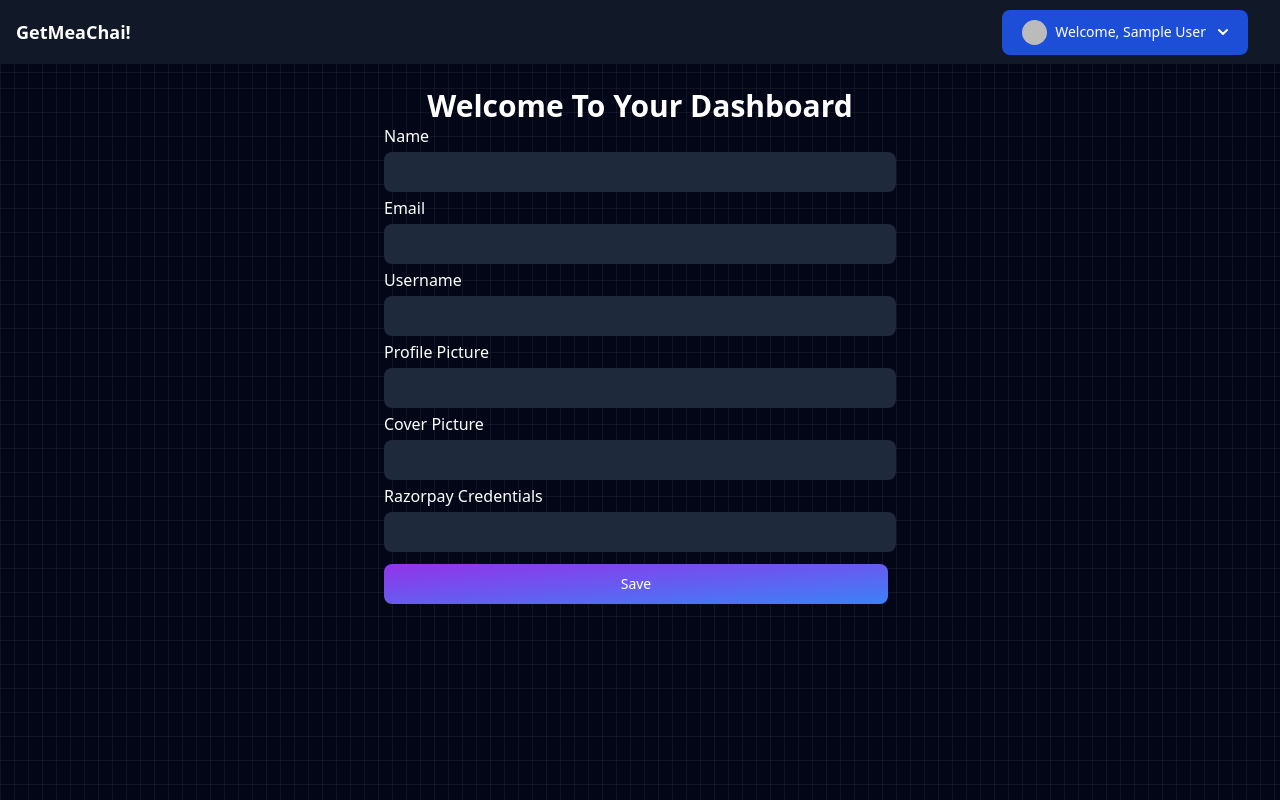
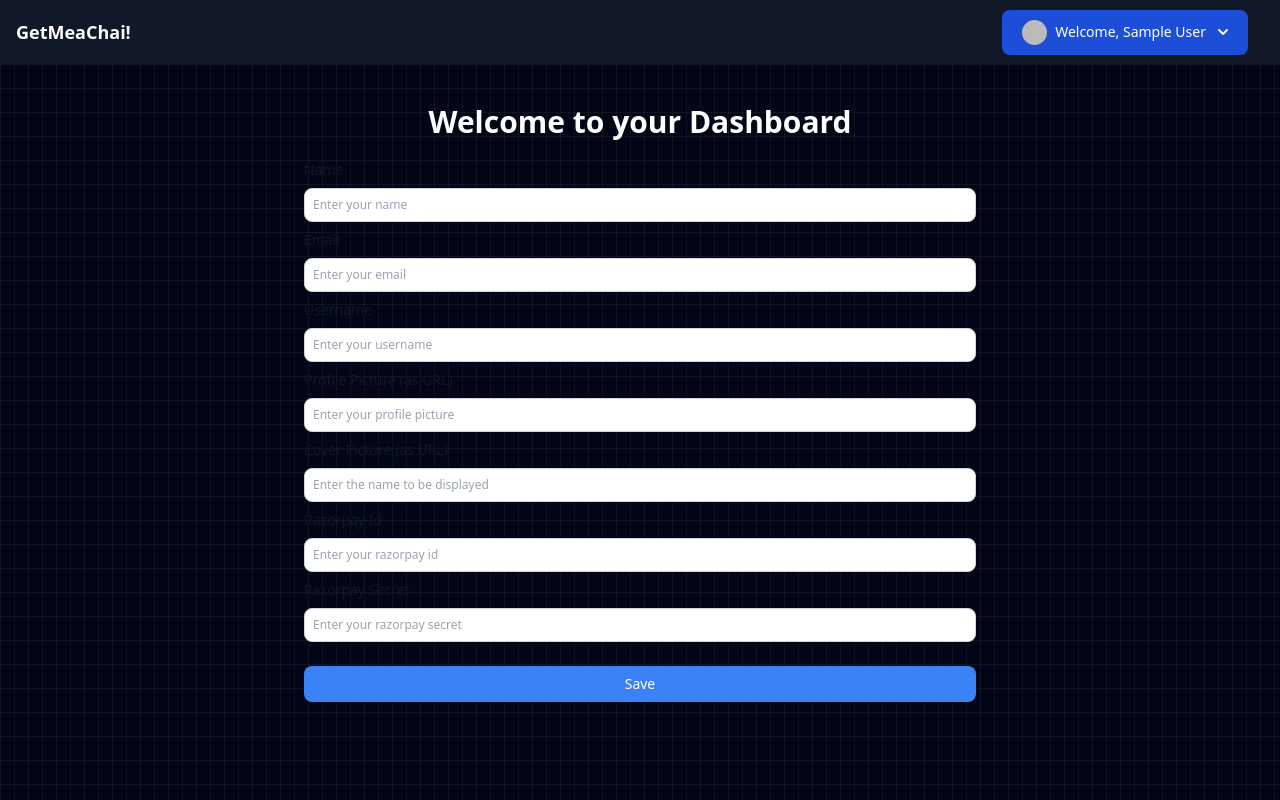
Before and after one commit to Denyme24/GetMeAChai, a Next.js app: page /Dashboard in a window 1280 px wide. Shown: the top 800 px of the page. Built offline with nearby package versions, Linux system fonts and the light colour scheme; no server answers; sample sign-in values are in the browser's storage.

Commit message:
fixed dropdown issue and dashboard issue

```diff
--- a/app/Dashboard/page.js
+++ b/app/Dashboard/page.js
@@ -1,60 +1,11 @@
 import React from "react";
-
-const dashboard = () => {
+import Dashboard from "../components/dashboard";
+const page = () => {
   return (
     <>
-      {/* Dashboard */}
-      <div className="container mx-auto w-[40vw]  mt-6 z-[1000] relative">
-        <h1 className="font-bold text-3xl text-center">
-          Welcome To Your Dashboard
-        </h1>
-        <div className="inputs flex flex-col justify-center gap-1">
-          <label htmlFor="name">Name</label>
-          <input
-            type="text"
-            id="name"
-            className="w-full p-3 rounded-lg bg-slate-800 h-[40px]"
-          />
-          <label htmlFor="email">Email</label>
-          <input
-            type="email"
-            id="email"
-            className="w-full p-3 rounded-lg bg-slate-800 h-[40px]"
-          />
-          <label htmlFor="username">Username</label>
-          <input
-            type="text"
-            id="username"
-            className="w-full p-3 rounded-lg bg-slate-800 h-[40px]"
-          />
-          <label htmlFor="profile">Profile Picture</label>
-          <input
-            type="text"
-            id="profile"
-            className="w-full p-3 rounded-lg bg-slate-800 h-[40px]"
-          />
-          <label htmlFor="cover">Cover Picture</label>
-          <input
-            type="text"
-            id="cover"
-            className="w-full p-3 rounded-lg bg-slate-800 h-[40px]"
-          />
-          <label htmlFor="razorpay">Razorpay Credentials</label>
-          <input
-            type="text"
-            id="razorpay"
-            className="w-full p-3 rounded-lg bg-slate-800 h-[40px]"
-          />
-          <button
-            type="button"
-            className="text-white mt-2 bg-gradient-to-br from-purple-600 to-blue-500 hover:bg-gradient-to-bl focus:ring-4 focus:outline-none focus:ring-blue-300 dark:focus:ring-blue-800 font-medium rounded-lg text-sm px-5 py-2.5 text-center me-2 mb-2"
-          >
-            Save
-          </button>
-        </div>
-      </div>
+      <Dashboard />
     </>
   );
 };
 
-export default dashboard;
+export default page;
--- /dev/null
+++ b/app/components/Dashboard.js
@@ -0,0 +1,172 @@
+"use client";
+import React, { useState, useEffect } from "react";
+import { useRouter } from "next/navigation";
+import { useSession } from "next-auth/react";
+
+const Dashboard = () => {
+  const { data: session } = useSession();
+  const router = useRouter();
+  const [form, setform] = useState({});
+
+  useEffect(() => {
+    if (!session) {
+      router.push("/login");
+    }
+  }, [router, session]);
+
+  const handleChange = (e) => {
+    setform({ ...form, [e.target.name]: e.target.value });
+  };
+
+  const handleSubmit = (e) => {
+    e.preventDefault();
+    setform({});
+    // Add your form submission logic here
+    console.log("Form submitted:", form);
+  };
+
+  return (
+    <>
+      {/* Dashboard */}
+      <div className="relative">
+        <div className="container mx-auto py-5 px-10">
+          <h1 className="text-center my-5 text-3xl font-bold">
+            Welcome to your Dashboard
+          </h1>
+          <form className="max-w-2xl mx-auto" onSubmit={handleSubmit}>
+            <div className="my-2">
+              <label
+                htmlFor="name"
+                className="block mb-2 text-sm font-medium text-gray-900 dark:text-white"
+              >
+                Name
+              </label>
+              <input
+                type="text"
+                name="name"
+                value={form.name ? form.name : ""}
+                onChange={handleChange}
+                id="name"
+                placeholder="Enter your name"
+                className="block w-full p-2 text-gray-900 border border-gray-300 rounded-lg text-xs focus:ring-blue-500 focus:border-blue-500 dark:bg-gray-800 dark:border-gray-600 dark:placeholder-gray-400 dark:text-white dark:focus:ring-blue-500 dark:focus:border-blue-500"
+              />
+            </div>
+            <div className="my-2">
+              <label
+                htmlFor="email"
+                className="flex flex-row gap-1 mb-2 text-sm font-medium text-gray-900 dark:text-white"
+              >
+                Email
+              </label>
+              <input
+                type="text"
+                name="email"
+                value={form.email ? form.email : ""}
+                onChange={handleChange}
+                id="email"
+                placeholder="Enter your email"
+                className="block w-full p-2 text-gray-900 border border-gray-300 rounded-lg text-xs focus:ring-blue-500 focus:border-blue-500 dark:bg-gray-800 dark:border-gray-600 dark:placeholder-gray-400 dark:text-white dark:focus:ring-blue-500 dark:focus:border-blue-500"
+              />
+            </div>
+            <div className="my-2">
+              <label
+                htmlFor="username"
+                className="flex flex-row gap-1 mb-2 text-sm font-medium text-gray-900 dark:text-white"
+              >
+                Username
+              </label>
+              <input
+                type="text"
+                name="username"
+                value={form.username ? form.username : ""}
+                onChange={handleChange}
+                id="username"
+                placeholder="Enter your username"
+                className="block w-full p-2 text-gray-900 border border-gray-300 rounded-lg text-xs focus:ring-blue-500 focus:border-blue-500 dark:bg-gray-800 dark:border-gray-600 dark:placeholder-gray-400 dark:text-white dark:focus:ring-blue-500 dark:focus:border-blue-500"
+              />
+            </div>
+
+            <div className="my-2">
+              <label
+                htmlFor="profilepic"
+                className="block mb-2 text-sm font-medium text-gray-900 dark:text-white"
+              >
+                Profile Picture (as URL)
+              </label>
+              <input
+                type="text"
+                name="profilepic"
+                value={form.profilepic ? form.profilepic : ""}
+                onChange={handleChange}
+                id="profilepic"
+                placeholder="Enter your profile picture"
+                className="block w-full p-2 text-gray-900 border border-gray-300 rounded-lg text-xs focus:ring-blue-500 focus:border-blue-500 dark:bg-gray-800 dark:border-gray-600 dark:placeholder-gray-400 dark:text-white dark:focus:ring-blue-500 dark:focus:border-blue-500"
+              />
+            </div>
+            <div className="my-2">
+              <label
+                htmlFor="coverimage"
+                className="flex flex-row gap-1 mb-2 text-sm font-medium text-gray-900 dark:text-white"
+              >
+                Cover Picture (as URL)
+              </label>
+              <input
+                type="text"
+                name="coverimage"
+                value={form.coverimage ? form.coverimage : ""}
+                onChange={handleChange}
+                id="coverimage"
+                placeholder="Enter the name to be displayed"
+                className="block w-full p-2 text-gray-900 border border-gray-300 rounded-lg text-xs focus:ring-blue-500 focus:border-blue-500 dark:bg-gray-800 dark:border-gray-600 dark:placeholder-gray-400 dark:text-white dark:focus:ring-blue-500 dark:focus:border-blue-500"
+              />
+            </div>
+            <div className="my-2">
+              <label
+                htmlFor="razorpay id"
+                className="block mb-2 text-sm font-medium text-gray-900 dark:text-white"
+              >
+                Razorpay Id
+              </label>
+              <input
+                type="text"
+                name="razorpayid"
+                value={form.razorpayid ? form.razorpayid : ""}
+                onChange={handleChange}
+                id="razorpayid"
+                placeholder="Enter your razorpay id"
+                className="block w-full p-2 text-gray-900 border border-gray-300 rounded-lg text-xs focus:ring-blue-500 focus:border-blue-500 dark:bg-gray-800 dark:border-gray-600 dark:placeholder-gray-400 dark:text-white dark:focus:ring-blue-500 dark:focus:border-blue-500"
+              />
+            </div>
+            <div className="my-2">
+              <label
+                htmlFor="razorpay secret"
+                className="block mb-2 text-sm font-medium text-gray-900 dark:text-white"
+              >
+                Razorpay Secret
+              </label>
+              <input
+                type="text"
+                name="razorpaysecret"
+                value={form.razorpaysecret ? form.razorpaysecret : ""}
+                onChange={handleChange}
+                id="razorpaysecret"
+                placeholder="Enter your razorpay secret"
+                className="block w-full p-2 text-gray-900 border border-gray-300 rounded-lg text-xs focus:ring-blue-500 focus:border-blue-500 dark:bg-gray-800 dark:border-gray-600 dark:placeholder-gray-400 dark:text-white dark:focus:ring-blue-500 dark:focus:border-blue-500"
+              />
+            </div>
+            <div className="my-6">
+              <button
+                type="submit"
+                className="block w-full p-2 text-white bg-blue-500 rounded-lg hover:bg-blue-600 focus:ring-b focus:ring-4 focus:outline-noned dark:focus:ring-blue-800 font-medim text-sm"
+              >
+                Save
+              </button>
+            </div>
+          </form>
+        </div>
+      </div>
+    </>
+  );
+};
+
+export default Dashboard;
--- a/app/components/Navbar.js
+++ b/app/components/Navbar.js
@@ -36,11 +36,11 @@ const Navbar = () => {
             <>
               <button
                 onClick={() => setshowDropDown(!showDropDown)}
-                // onBlur={() => {
-                //   setTimeout(() => {
-                //     setshowDropDown(false);
-                //   }, 100);
-                // }}
+                onBlur={() => {
+                  setTimeout(() => {
+                    setshowDropDown(false);
+                  }, 500);
+                }}
                 id="dropdownDefaultButton"
                 data-dropdown-toggle="dropdown"
                 className="text-white bg-blue-700 mx-4 hover:bg-blue-800 focus:ring-4 focus:outline-none focus:ring-blue-300 font-medium rounded-lg text-sm px-5 py-2.5 text-center inline-flex items-center dark:bg-blue-600 dark:hover:bg-blue-700 dark:focus:ring-blue-800"
--- a/package.json
+++ b/package.json
@@ -12,7 +12,8 @@
     "next": "14.2.14",
     "next-auth": "^4.24.8",
     "react": "^18",
-    "react-dom": "^18"
+    "react-dom": "^18",
+    "stripe": "^17.1.0"
   },
   "devDependencies": {
     "eslint": "^8",
```
Also changed, not shown: 1 other file (tests, documents, lock files or other folders).
